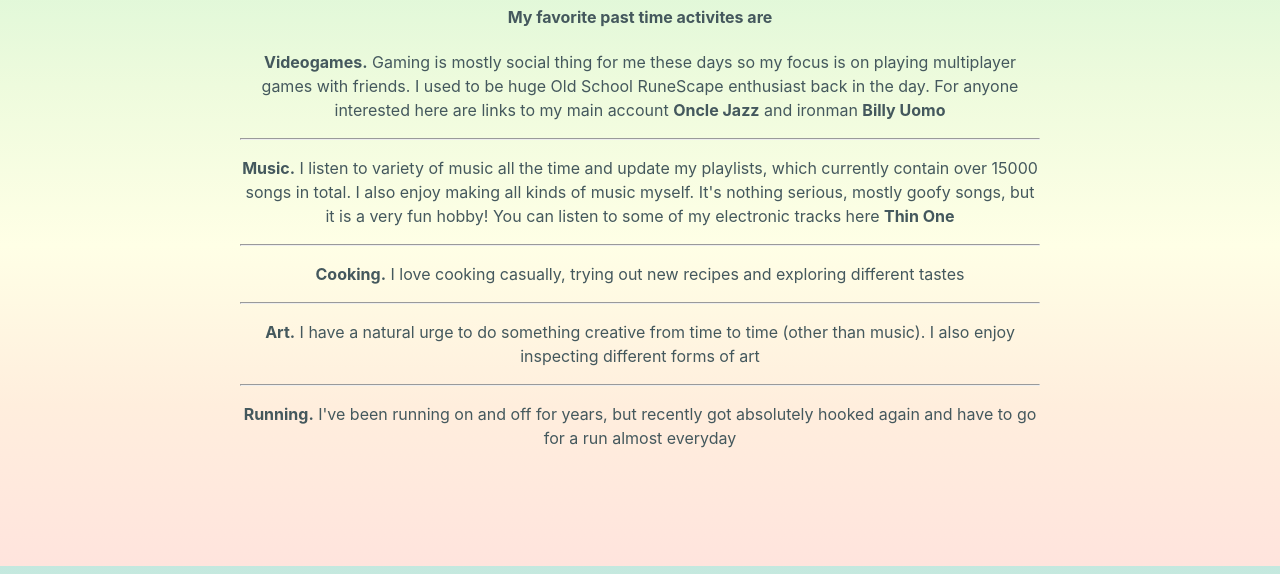
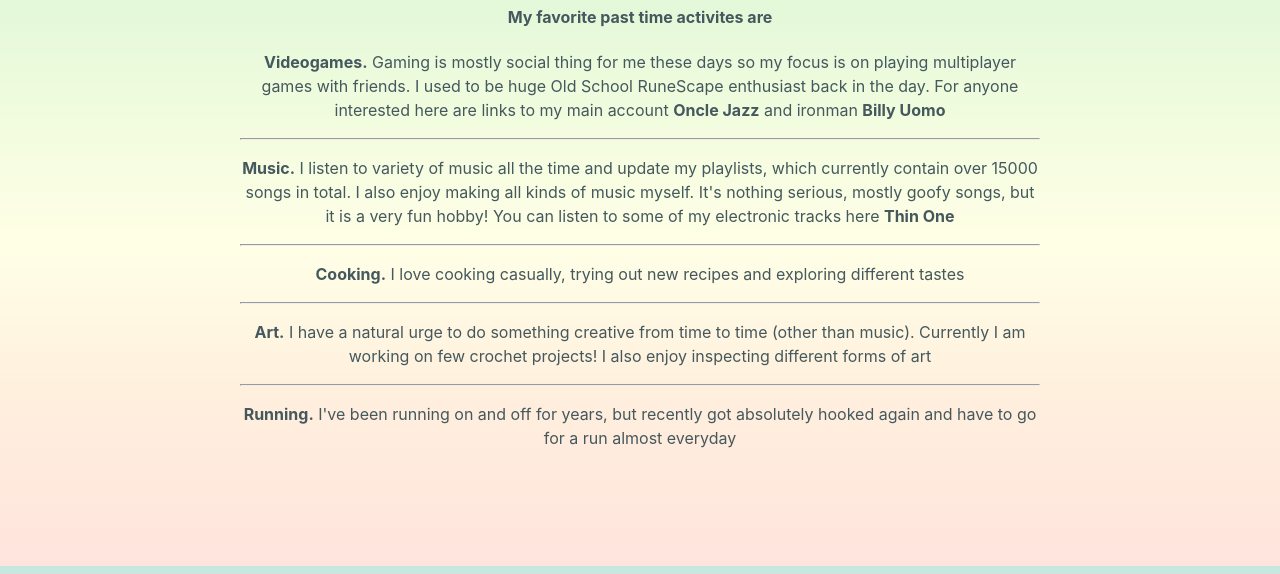
Before and after one commit to Lagical/portfolio, a website: page public/other.html in a window 1280 px wide. Shown: the part 234-808 px from the top of the page. Drawn offline with Linux system fonts and the light colour scheme.

Commit message:
Update other.html

```diff
--- a/public/other.html
+++ b/public/other.html
@@ -32,7 +32,7 @@
         <hr>
         <p><b>Cooking.</b> I love cooking casually, trying out new recipes and exploring different tastes</p>
         <hr>
-        <p><b>Art.</b> I have a natural urge to do something creative from time to time (other than music). I also enjoy inspecting different forms of art</p>
+        <p><b>Art.</b> I have a natural urge to do something creative from time to time (other than music). Currently I am working on few crochet projects! I also enjoy inspecting different forms of art</p>
         <hr>
         <p><b>Running.</b> I've been running on and off for years, but recently got absolutely hooked again and have to go for a run almost everyday</p>
     </div>
```
